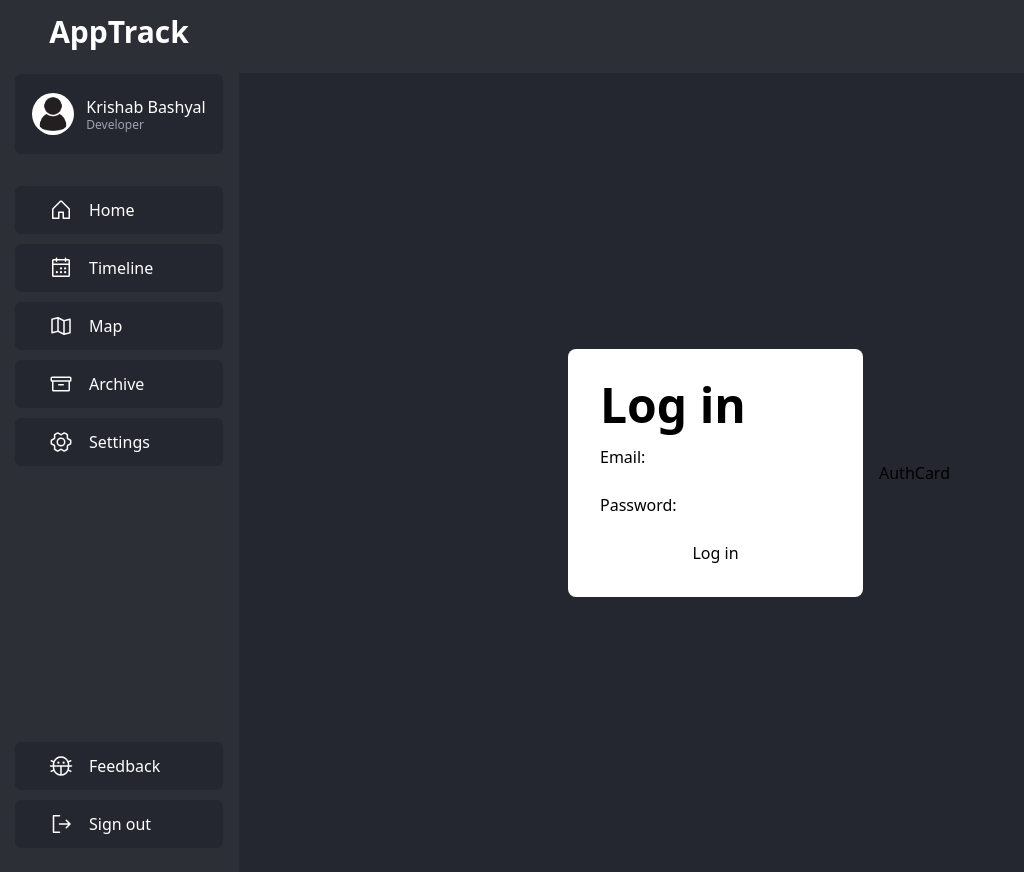
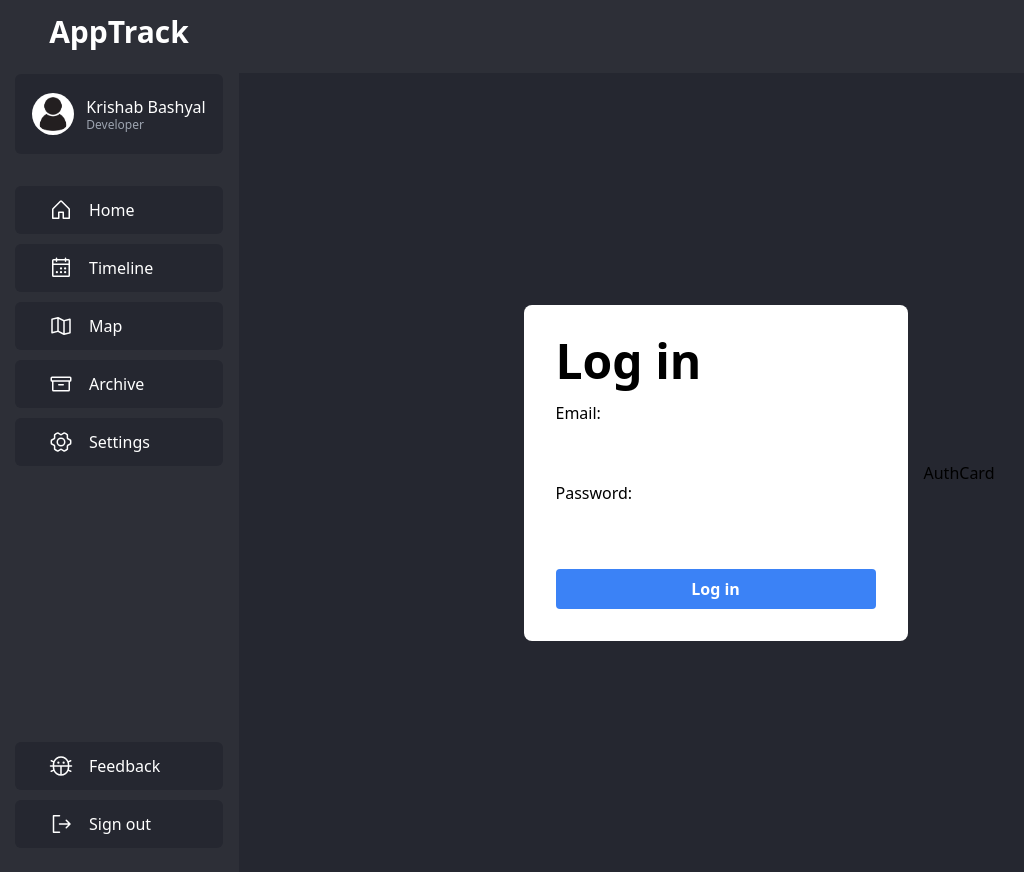
Before and after one commit to krishabbashyal/Apptive, a Next.js app in the folder client/: page /login in a window 1280 px wide. Shown: the top 872 px of the page, without its empty margins (1-1025 px from the left). Built offline with nearby package versions, Linux system fonts and the light colour scheme.

Commit message:
Made more changes to the login form

```diff
--- a/client/src/app/login/page.tsx
+++ b/client/src/app/login/page.tsx
@@ -3,14 +3,14 @@ import AuthCard from '@/components/AuthForms/AuthCard'
 
 export default function LoginPage() {
   return (
-    <div className='flex min-h-screen justify-center items-center gap-x-4'>
-      <form className='flex bg-white p-8 rounded-lg flex-col'>
+    <div className='flex min-h-screen justify-center items-center w-full gap-x-4'>
+      <form className='flex bg-white p-8 rounded-lg w-96 flex-col'>
       <h1 className='text-5xl text-black font-black mb-4'>Log in</h1>
         <label htmlFor="email">Email:</label>
-        <input id="email" name="email" type="email" required />
-        <label htmlFor="password">Password:</label>
-        <input id="password" name="password" type="password" required />
-        <button formAction={login}>Log in</button>
+        <input  className="h-12 rounded pl-4" id="email" name="email" type="email" required />
+        <label className='mt-2' htmlFor="password">Password:</label>
+        <input className="h-12 rounded pl-4" id="password" name="password" type="password" required />
+        <button className='bg-blue-500 hover:bg-blue-700 text-white font-bold py-2 px-4 rounded mt-4' formAction={login}>Log in</button>
       </form>
       <AuthCard />
     </div>
```
